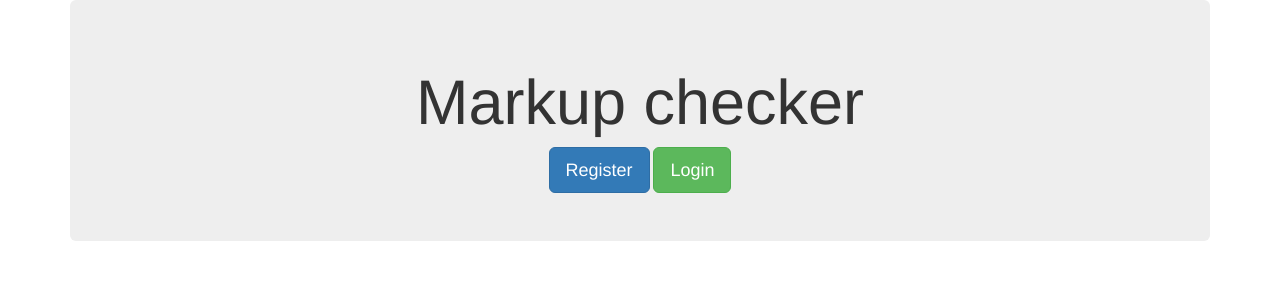
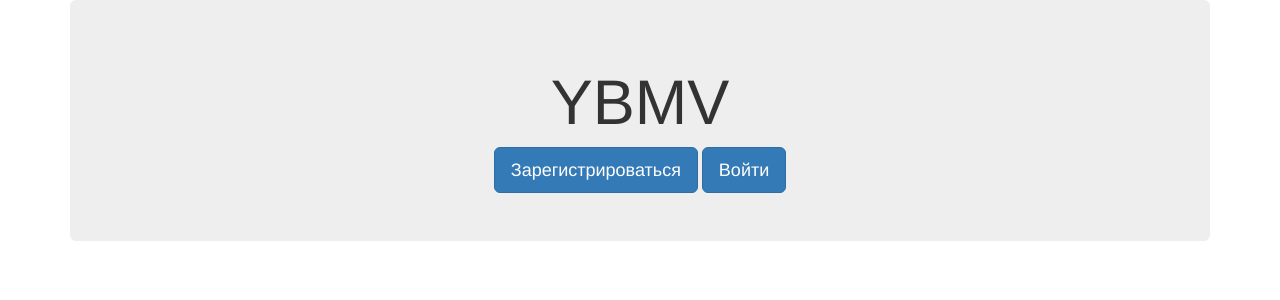
Before and after one commit to KruchDmitriy/ymap-auto-markup, a Python web app: template labeler-app/templates/home.html in a window 1280 px wide. Shown: the top 300 px of the page. Run offline with Jinja, Linux system fonts and the light colour scheme; the template is opened without the code that fills it, so the values that code supplies are empty; some libraries are stand-ins or nearby versions.

Commit message:
add home page

```diff
--- a/labeler-app/static/map.js
+++ b/labeler-app/static/map.js
@@ -144,7 +144,7 @@ function init() {
                                 onNoButton: function() {
                                     markPolygon(checkedPolygonIdx, true);
                                 }
-                            },
+                            }
                         )
                 });
 
--- a/labeler-app/templates/home.html
+++ b/labeler-app/templates/home.html
@@ -2,10 +2,10 @@
 
 {% block body %}
     <div class="jumbotron text-center">
-        <h1>Markup checker</h1>
+        <h1>YBMV</h1>
         {% if session.logged_in == NULL %}
-            <a href="/register" class="btn btn-primary btn-lg">Register</a>
-            <a href="/login" class="btn btn-success btn-lg">Login</a>
+            <a href="/register" class="btn btn-primary btn-lg">Зарегистрироваться</a>
+            <a href="/login" class="btn btn-primary btn-lg">Войти</a>
         {% endif %}
     </div>
 {% endblock %}
```
Also changed, not shown: labeler-app/templates/map.html (+1 -8 lines).
